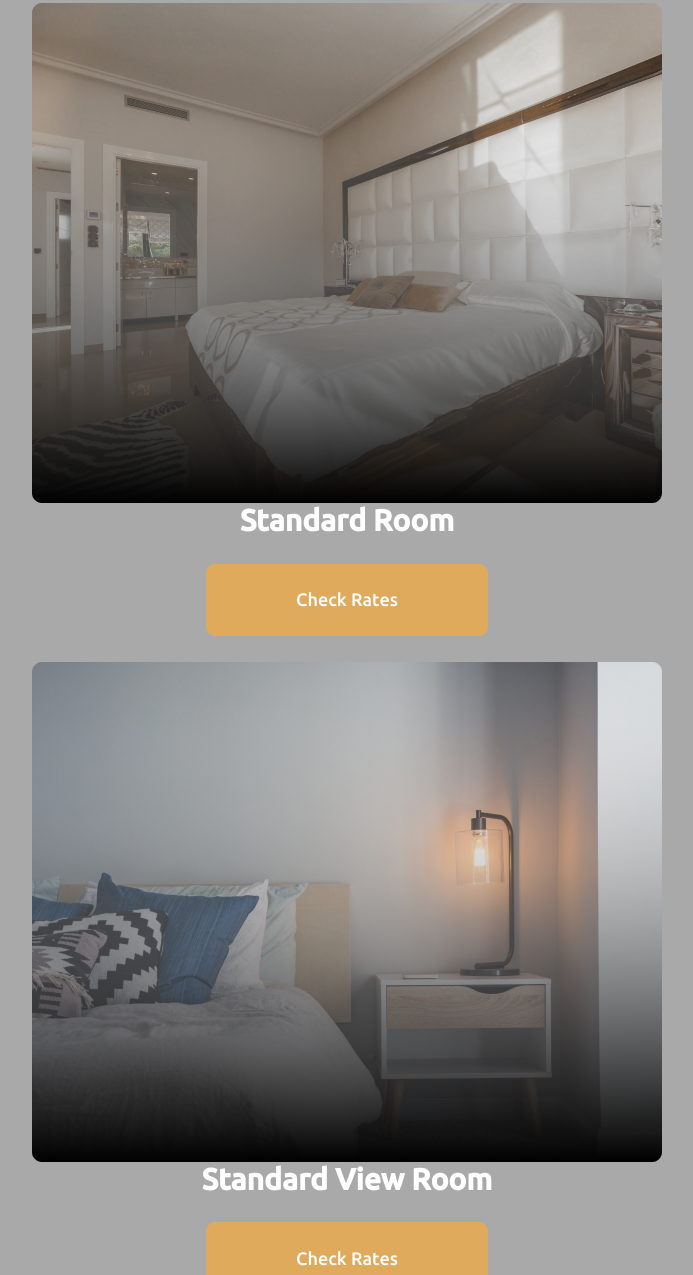
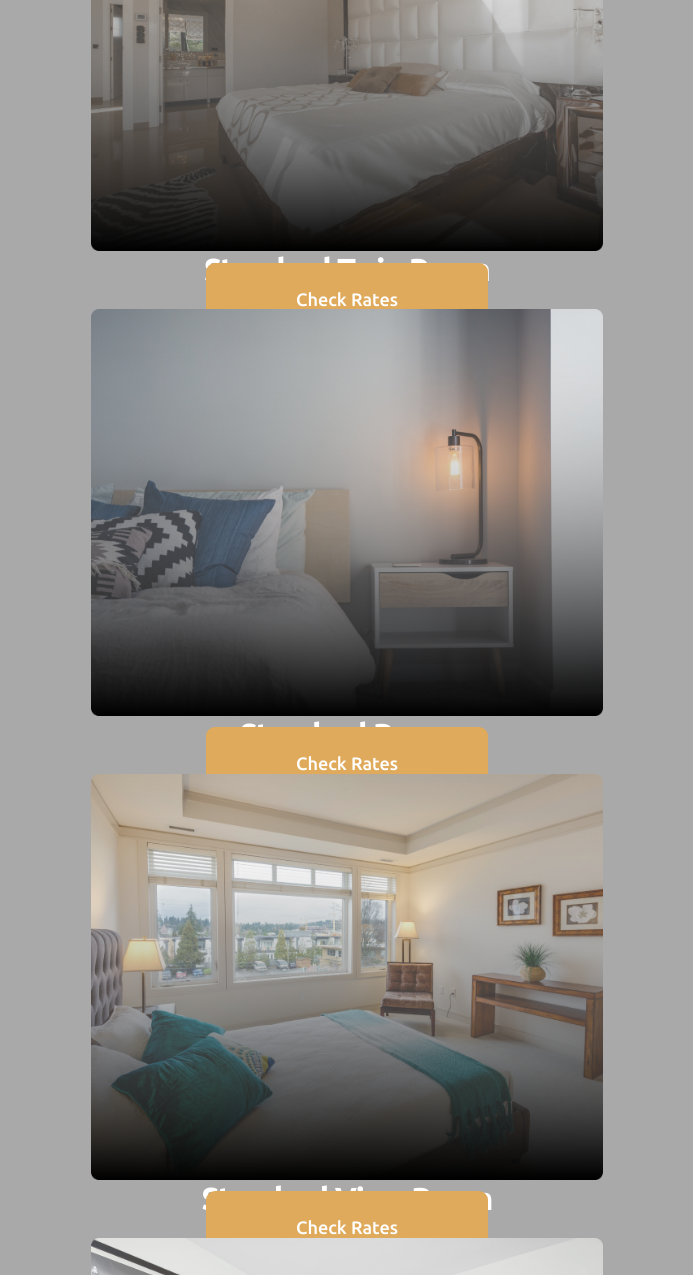
Before and after one commit to webkopp/Projekt-Hotel-Bon, a plain HTML site: page index.html in a window 1280 px wide. Shown: the part 1525-2800 px from the top of the page, without its empty margins (293-986 px from the left). Drawn offline with Linux system fonts and the light colour scheme; a web font is replaced by a local one.

Commit message:
rooms-terror

```diff
--- a/assets/css/style.css
+++ b/assets/css/style.css
@@ -158,19 +158,16 @@ nav a:hover {
     background-color: darkgray;
 }
 
-.rooms div h3, a {
-    z-index: 1;
-}
-
-.rooms div {
+/* .rooms div {
     display: flex;
     flex-direction: column;
     justify-content: center;
     align-items: center;
-}
+} */
 
 .rooms img {
-    width: 630px;
+    width: 40vw;
+    /* z-index: -1; */
 }
 
 .rooms div a {
--- a/index.html
+++ b/index.html
@@ -38,29 +38,37 @@
 
         <section class="rooms">
             <h2>Rooms & Rates</h2>
-
-            <div>
+            <div class="room1">
+                <img src="./assets/img/standard_twin_room.png" alt="twin-room">
+                <div class="room1__content">
                     <h3>Standard Twin Room</h3>
                     <a href="#">Check Rates</a>
-                <img src="./assets/img/standard_twin_room.png" alt="twin-room">
-
+                </div>
             </div>
 
+            <div class="room2">
+                <img src="./assets/img/standard_room.png" alt="standard-room">
                 <div>
                     <h3>Standard Room</h3>
                     <a href="#">Check Rates</a>
-                <img src="./assets/img/standard_room.png" alt="standard-room">
                 </div>
+            </div>
+
+            <div class="room3">
+                <img src="./assets/img/standard_view_room.png" alt="view-room">
                 <div>
                     <h3>Standard View Room</h3>
                     <a href="#">Check Rates</a>
-                <img src="./assets/img/standard_view_room.png" alt="view-room">
+                </div>
+            </div>
 
+            <div class="room4">
+                <img src="./assets/img/deluxe_room.png" alt="deluxe-room">
+                <div>
                     <h3>Deluxe Room</h3>
                     <a href="#">Check Rates</a>
-                <img src="./assets/img/deluxe_room.png" alt="deluxe-room">
                 </div>
-
+            </div>
         </section>
 
         <section class="book">
```
Lines whose indentation alone changed are shown as unchanged.
